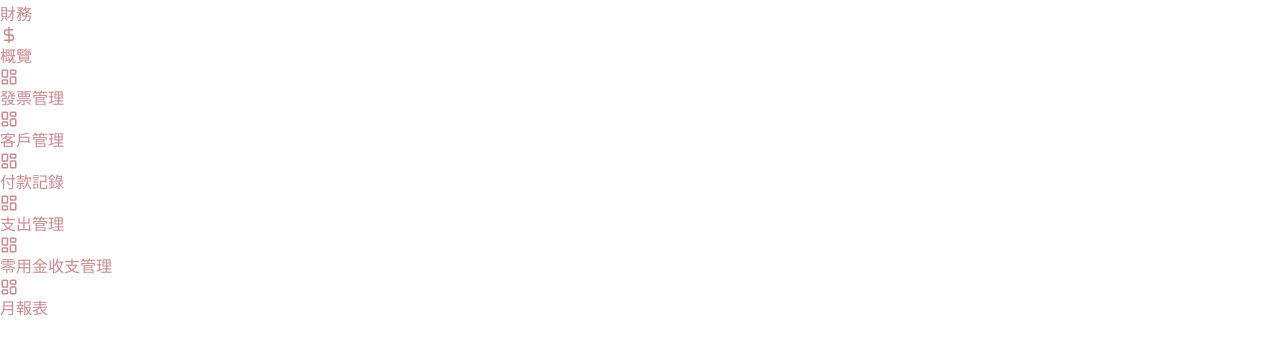
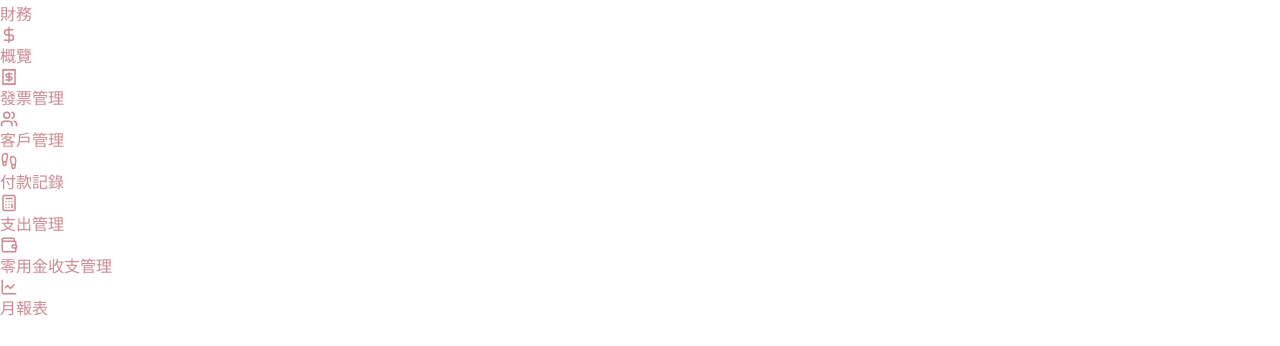
Before and after one commit to aihuaonce/se-end, a React (Vite) app: page / in a window 1280 px wide. Shown: the part 448-794 px from the top of the page. Built offline with nearby package versions, Linux system fonts and the light colour scheme.

Commit message:
icon變變變

```diff
--- a/src/components/Sidebar.jsx
+++ b/src/components/Sidebar.jsx
@@ -1,5 +1,5 @@
 import { Link } from 'react-router-dom';
-import { LayoutDashboard, Users, Bus, DollarSign, Calendar, Phone, MessageSquare, Clock, Send, Lightbulb, FileText } from "lucide-react"; // 導入更多合適的圖標
+import { LayoutDashboard, Users, Bus, DollarSign, Calendar, Phone, MessageSquare, Clock, Send, Lightbulb, FileText, Wallet, Footprints, Receipt, Calculator, LineChart } from "lucide-react"; // 導入更多合適的圖標
 
 export default function Sidebar() {
   return (
@@ -72,37 +72,37 @@ export default function Sidebar() {
           </li>
           <li className="p-2 rounded hover:bg-gray-100 flex items-center gap-2 cursor-pointer">
             <Link to="/finance/payments" className="flex items-center gap-2 w-full" style={{ color: '#CB8A90' }}>
-              <LayoutDashboard size={18} />
+              <Receipt size={18} />
               <span>發票管理</span>
             </Link>
           </li>
           <li className="p-2 rounded hover:bg-gray-100 flex items-center gap-2 cursor-pointer">
             <Link to="/finance/payments" className="flex items-center gap-2 w-full" style={{ color: '#CB8A90' }}>
-              <LayoutDashboard size={18} />
+              <Users size={18} />
               <span>客戶管理</span>
             </Link>
           </li>
           <li className="p-2 rounded hover:bg-gray-100 flex items-center gap-2 cursor-pointer">
             <Link to="/finance/payments" className="flex items-center gap-2 w-full" style={{ color: '#CB8A90' }}>
-              <LayoutDashboard size={18} />
+              <Footprints size={18} />
               <span>付款記錄</span>
             </Link>
           </li>
           <li className="p-2 rounded hover:bg-gray-100 flex items-center gap-2 cursor-pointer">
             <Link to="/finance/payments" className="flex items-center gap-2 w-full" style={{ color: '#CB8A90' }}>
-              <LayoutDashboard size={18} />
+              <Calculator size={18} />
               <span>支出管理</span>
             </Link>
           </li>
           <li className="p-2 rounded hover:bg-gray-100 flex items-center gap-2 cursor-pointer">
             <Link to="/finance/payments" className="flex items-center gap-2 w-full" style={{ color: '#CB8A90' }}>
-              <LayoutDashboard size={18} />
+              <Wallet size={18} />
               <span>零用金收支管理</span>
             </Link>
           </li>
           <li className="p-2 rounded hover:bg-gray-100 flex items-center gap-2 cursor-pointer">
             <Link to="/finance/payments" className="flex items-center gap-2 w-full" style={{ color: '#CB8A90' }}>
-              <LayoutDashboard size={18} />
+              <LineChart size={18} />
               <span>月報表</span>
             </Link>
           </li>
```
